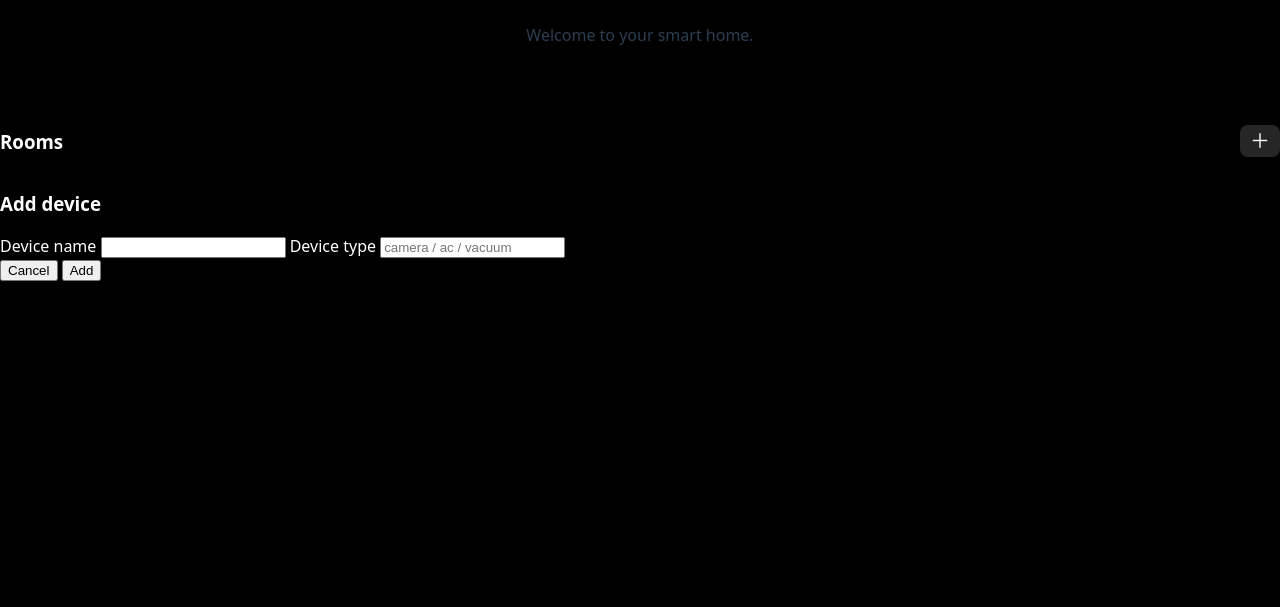
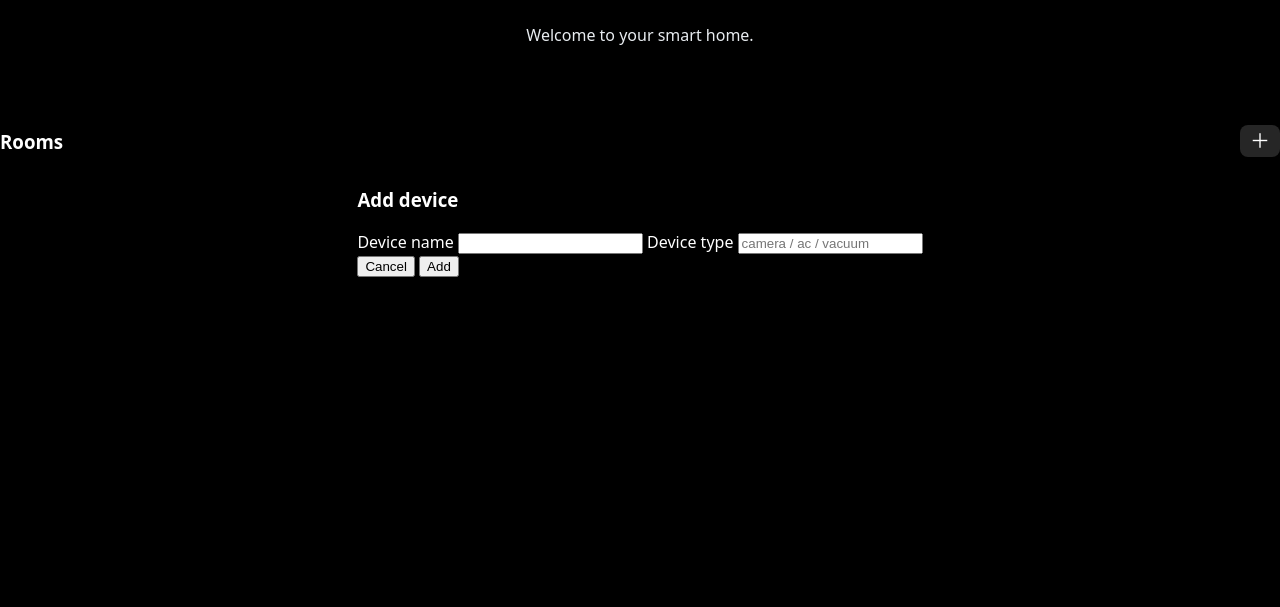
Before and after one commit to khairykrayyem/livesmart-client, a website with bundled scripts: page client/user.html in a window 1280 px wide. Shown: the part 193-800 px from the top of the page. Built offline with nearby package versions, Linux system fonts and the light colour scheme.

Commit message:
edit device user.css

```diff
--- a/client/css/styles/user.css
+++ b/client/css/styles/user.css
@@ -26,7 +26,7 @@ position: relative;
 }
 h2,p{
   text-align: center;
-  color: #2c3e50;
+  color: #e8ecf0;
   margin-bottom: 40px;
 }
 
@@ -145,3 +145,12 @@ h2,p{
   color: #fff;
 }
 #add-room-btn:hover { background: rgba(255,255,255,0.25); }
+
+.modal {
+  position: relative;
+  height: 100px;
+  display: flex;
+  align-items: center;
+  justify-content: center;
+  margin-bottom: 20px;
+}
```
